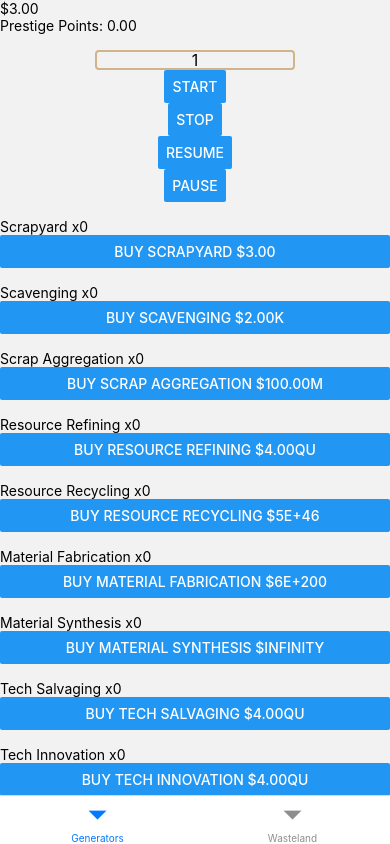
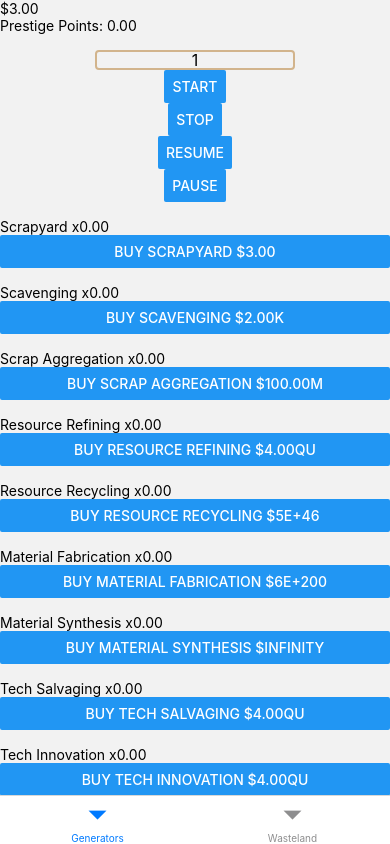
Before and after one commit to escheive/LoneSurvivorIdle, a React Native app: screen /Generators in a window 390 px wide. Built offline with nearby package versions, Linux system fonts and the light colour scheme.

Commit message:
added formatting to generator quantity

```diff
--- a/views/components/Generator.tsx
+++ b/views/components/Generator.tsx
@@ -25,7 +25,7 @@ const Generator = ({ generatorKey, generatorCost }) => {
 
   return (
     <View style={styles.generatorContainer}>
-      <Text>{generator.name} x{generator.totalQuantity}</Text>
+      <Text>{generator.name} x{formatNumber(generator.totalQuantity.toFixed(2))}</Text>
       <Button onPress={handleBuyGenerator} title={`Buy ${generator.name} \$${formatNumber(upgradeCost.toFixed(2))}`} />
     </View>
   )
```
